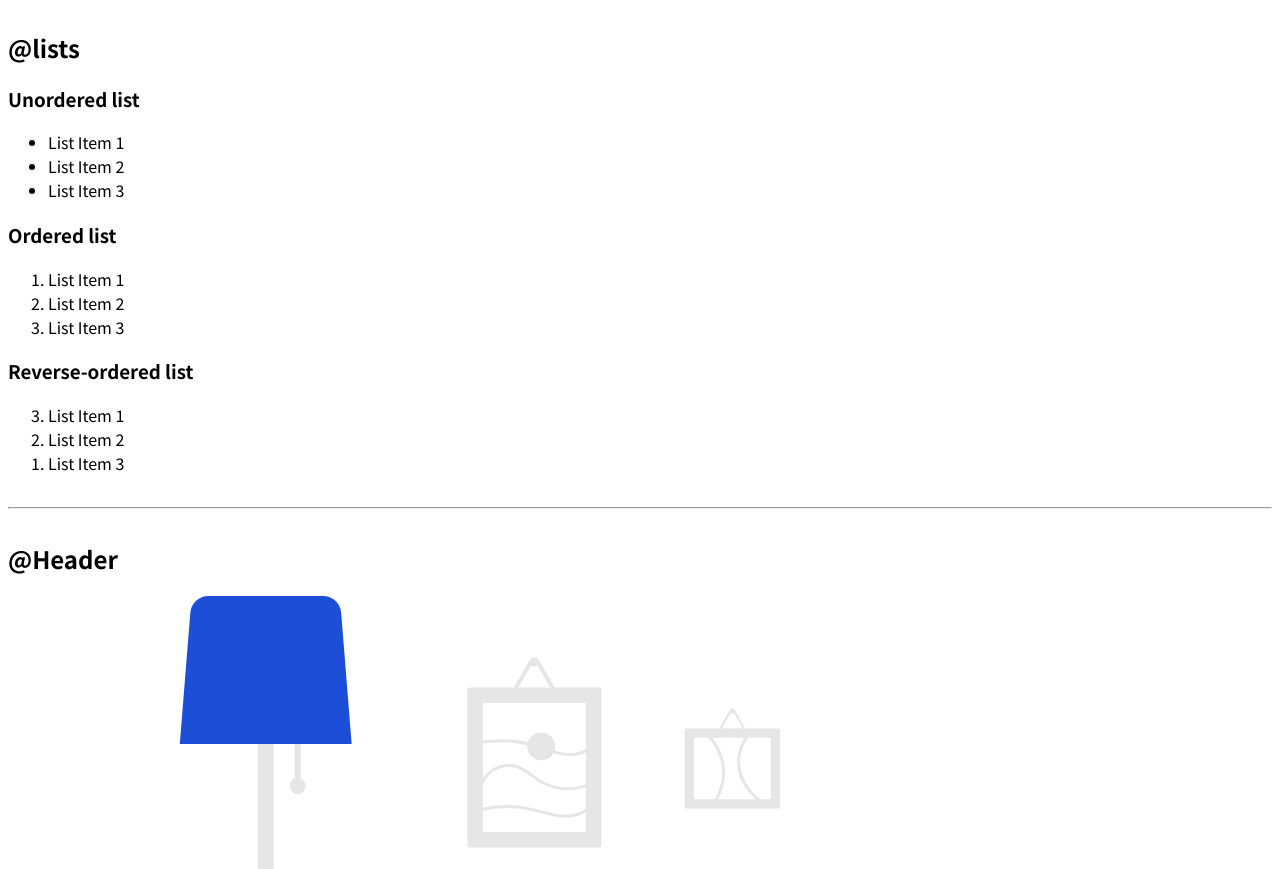
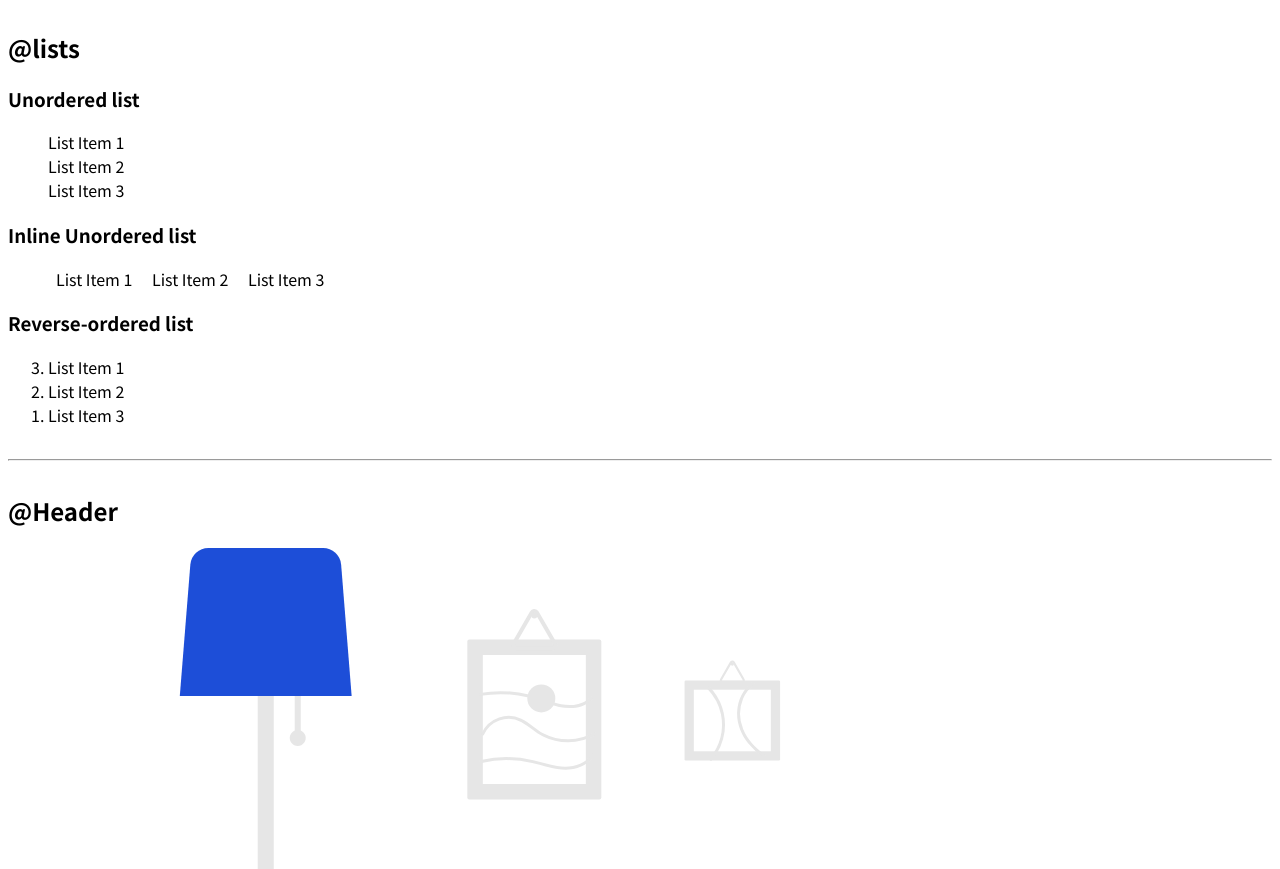
Before and after one commit to AneeshRBhat/aneesh-blog, a plain HTML site: page index.html in a window 1280 px wide. Shown: the part 882-1751 px from the top of the page. Drawn offline with Linux system fonts and the light colour scheme.

Commit message:
style: lists

```diff
--- a/css/style.css
+++ b/css/style.css
@@ -44,5 +44,14 @@ hr {
 
 .link-secondary {
     border: 1px solid var(--primary-color);
-    color: var(--primary-color)
+    color: var(--primary-color);
 }
+
+.non-bullet {
+    list-style: none;
+}
+
+.list-item-inline {
+    display: inline;
+    padding: 0rem 0.5rem;
+}
--- a/index.html
+++ b/index.html
@@ -42,17 +42,17 @@
     <hr>
     <h2>@lists</h2>
     <h3>Unordered list</h3>
-    <ul>
+    <ul class="non-bullet">
         <li>List Item 1</li>
         <li>List Item 2</li>
         <li>List Item 3</li>
     </ul>
 
-    <h3>Ordered list</h3>
-    <ol>
-        <li>List Item 1</li>
-        <li>List Item 2</li>
-        <li>List Item 3</li>
+    <h3>Inline Unordered list</h3>
+    <ol class="non-bullet">
+        <li class="list-item-inline">List Item 1</li>
+        <li class="list-item-inline">List Item 2</li>
+        <li class="list-item-inline">List Item 3</li>
     </ol>
 
     <h3>Reverse-ordered list</h3>
```
